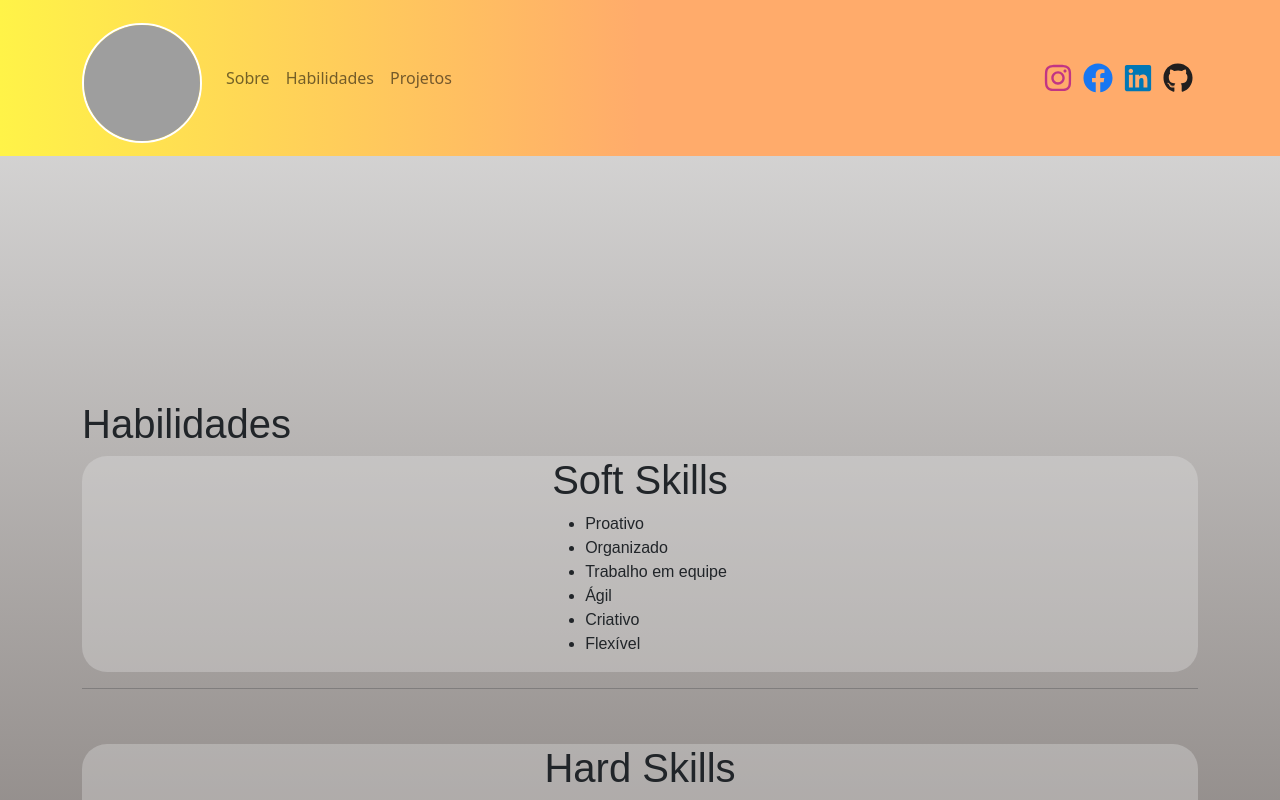
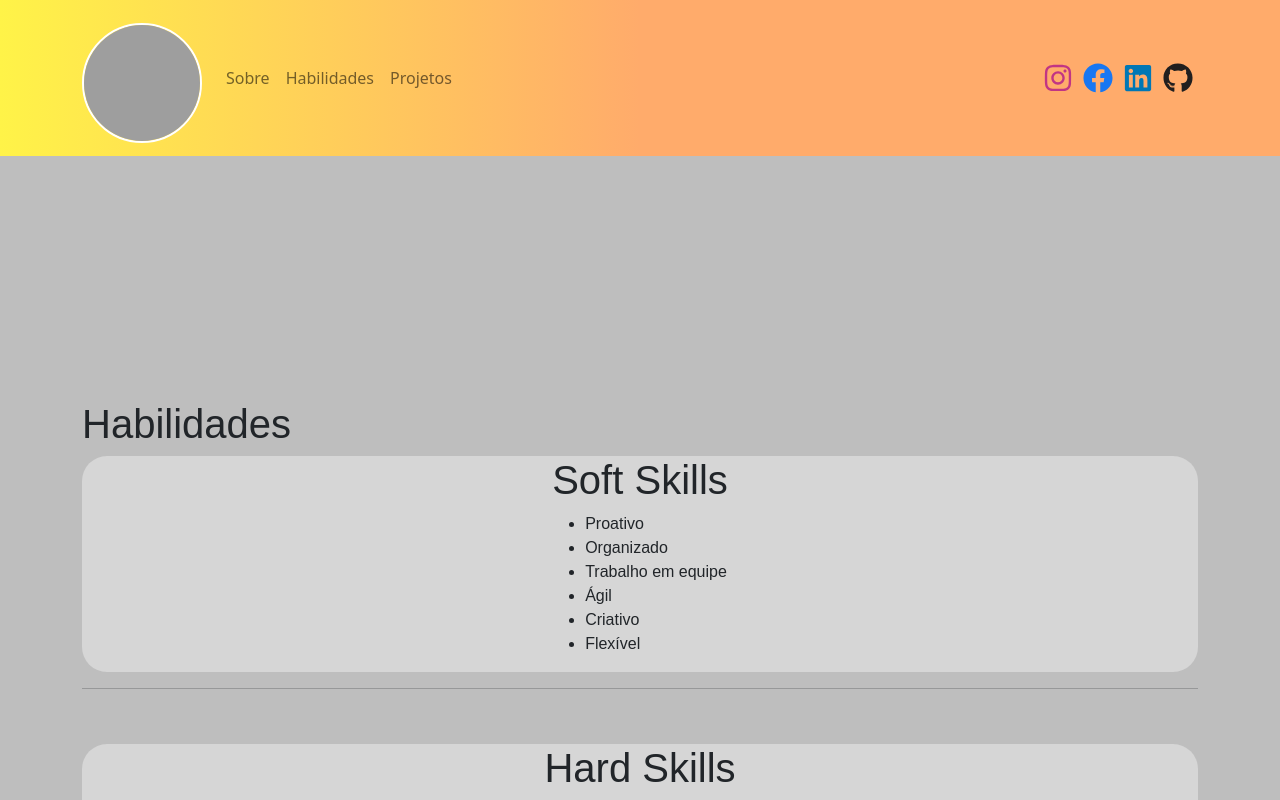
Before and after one commit to mateusw12/jhuan-portifolio, a React (Create React App) app in the folder jhuan-portifolio/: page /skills in a window 1280 px wide. Shown: the top 800 px of the page. Built offline with nearby package versions, Linux system fonts and the light colour scheme; grey boxes are pictures that could not be loaded.

Commit message:
Implementa cores de fundo para background das paginas (#16)

```diff
--- a/jhuan-portifolio/src/App.css
+++ b/jhuan-portifolio/src/App.css
@@ -1,6 +1,6 @@
  body {
      height: 100%;
      width: 100%;
-     background: linear-gradient(#e2e2e2, #7d7673);
+     background-color: #b7b7b7e5;
      background-size: cover;
  }
--- a/jhuan-portifolio/src/styles/Skills.css
+++ b/jhuan-portifolio/src/styles/Skills.css
@@ -6,7 +6,7 @@
     display: flex;
     align-items: center;
     flex-direction: column;
-    background-color: rgb(226 226 226 / 33%) !important;
+    background-color: rgb(226 226 226 / 66%) !important;
     border-radius: 25px;
 }
 
```
